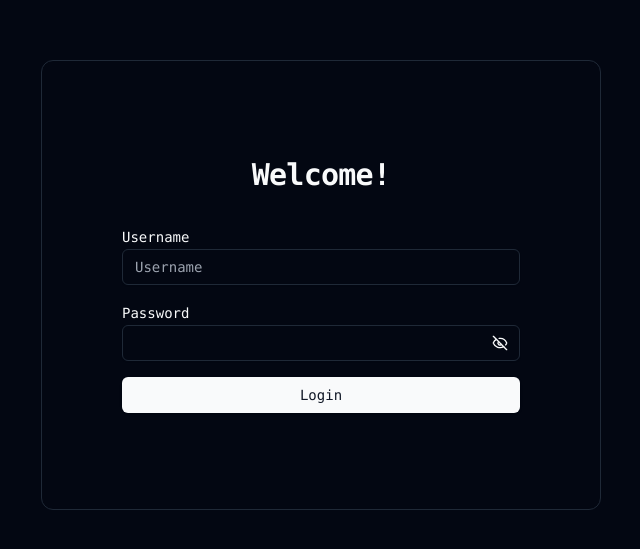
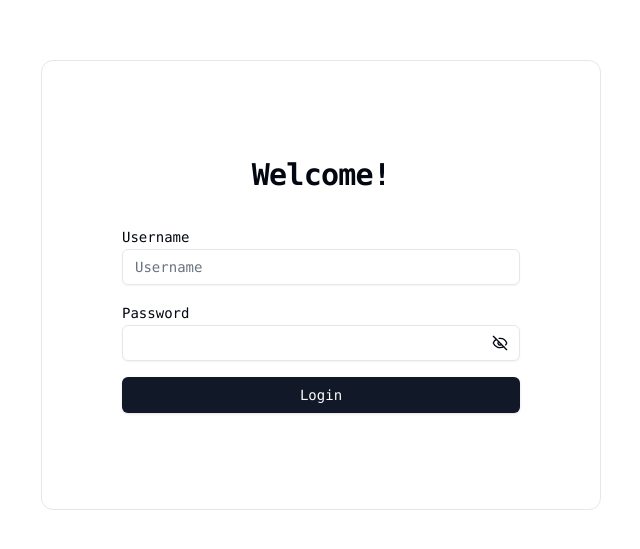
Before and after one commit to AlmazHecker/idk, a Next.js app: page /login in a window 1280 px wide. Shown: the part 115-664 px from the top of the page, without its empty margins (319-959 px from the left). Built offline with nearby package versions, Linux system fonts and the light colour scheme; no server answers.

Commit message:
chore(theme): migrate from cookie to css solution

```diff
--- /dev/null
+++ b/public/toggle-theme.js
@@ -0,0 +1,59 @@
+const primaryColorScheme = ""; // "light" | "dark"
+
+// Get theme data from local storage
+const currentTheme = localStorage.getItem("theme");
+
+function getPreferTheme() {
+  // return theme value in local storage if it is set
+  if (currentTheme) return currentTheme;
+
+  // return primary color scheme if it is set
+  if (primaryColorScheme) return primaryColorScheme;
+
+  // return user device's prefer color scheme
+  return window.matchMedia("(prefers-color-scheme: dark)").matches
+    ? "dark"
+    : "light";
+}
+
+let themeValue = getPreferTheme();
+
+function setPreference() {
+  localStorage.setItem("theme", themeValue);
+  reflectPreference();
+}
+
+function reflectPreference() {
+  document.firstElementChild.setAttribute("data-theme", themeValue);
+
+  document.querySelector("#theme-btn")?.setAttribute("aria-label", themeValue);
+}
+
+// set early so no page flashes / CSS is made aware
+reflectPreference();
+
+window.onload = () => {
+  function setThemeFeature() {
+    // set on load so screen readers can get the latest value on the button
+    reflectPreference();
+
+    // now this script can find and listen for clicks on the control
+    document.querySelector("#theme-btn")?.addEventListener("click", () => {
+      themeValue = themeValue === "light" ? "dark" : "light";
+      setPreference();
+    });
+  }
+
+  setThemeFeature();
+
+  // Runs on view transitions navigation
+  document.addEventListener("astro:after-swap", setThemeFeature);
+};
+
+// sync with system changes
+window
+  .matchMedia("(prefers-color-scheme: dark)")
+  .addEventListener("change", ({ matches: isDark }) => {
+    themeValue = isDark ? "dark" : "light";
+    setPreference();
+  });
--- a/src/app/actions/theme.ts
+++ /dev/null
@@ -1,7 +0,0 @@
-"use server";
-
-import { cookies } from "next/headers";
-
-export async function setThemeCookie(theme: string) {
-  (await cookies()).set("theme", theme);
-}
--- a/src/app/globals.css
+++ b/src/app/globals.css
@@ -9,7 +9,8 @@
 }
 
 @layer base {
-  :root {
+  :root,
+  html[data-theme="light"] {
     --background: 0 0% 100%;
     --foreground: 224 71.4% 4.1%;
     --card: 0 0% 100%;
@@ -36,7 +37,7 @@
     --chart-5: 27 87% 67%;
     --radius: 0.5rem;
   }
-  .dark {
+  html[data-theme="dark"] {
     --background: 224 71.4% 4.1%;
     --foreground: 210 20% 98%;
     --card: 224 71.4% 4.1%;
@@ -64,6 +65,15 @@
   }
 }
 
+#sun-svg,
+html[data-theme="dark"] #moon-svg {
+  display: block;
+}
+#moon-svg,
+html[data-theme="dark"] #sun-svg {
+  display: none;
+}
+
 @layer base {
   * {
     @apply border-border;
--- a/src/app/layout.tsx
+++ b/src/app/layout.tsx
@@ -1,6 +1,8 @@
+// Next.js doesn't allow to use synchronous scripts.
+// It's Script compoonent causes theme flash, that's why I used native script tag
+/* eslint-disable @next/next/no-sync-scripts */
 import type { Metadata } from "next";
 import "./globals.css";
-import { cookies } from "next/headers";
 
 export const metadata: Metadata = {
   title: "IDK",
@@ -17,11 +19,12 @@ export default async function RootLayout({
 }: Readonly<{
   children: React.ReactNode;
 }>) {
-  const theme = (await cookies()).get("theme");
-
   return (
-    <html lang="en" className={theme?.value === "light" ? "light" : "dark"}>
-      <body className={`font-mono antialiased`}>{children}</body>
+    <html lang="en">
+      <head>
+        <script src="./toggle-theme.js" />
+      </head>
+      <body className="font-mono antialiased">{children}</body>
     </html>
   );
 }
--- a/src/widgets/Header/ui/Header.tsx
+++ b/src/widgets/Header/ui/Header.tsx
@@ -2,10 +2,8 @@ import { Link } from "@ui/Link";
 import SelectDate from "@/src/widgets/Header/ui/SelectDate";
 import LogoutButton from "@/src/features/Authentication/Logout/ui/LogoutButton";
 import ThemeSwitch from "@/src/widgets/ThemeSwitch/ThemeSwitch";
-import { cookies } from "next/headers";
 
 const Header = async () => {
-  const theme = (await cookies()).get("theme");
 
   return (
     <div className="flex flex-col md:flex-row h-auto text-center justify-between items-center gap-2 pb-4 md:h-[52px]">
@@ -23,7 +21,7 @@ const Header = async () => {
 
       <div className="flex gap-2 items-center">
         <SelectDate />
-        <ThemeSwitch theme={theme?.value} />
+        <ThemeSwitch  />
         <LogoutButton />
       </div>
     </div>
--- a/src/widgets/ThemeSwitch/ThemeSwitch.tsx
+++ b/src/widgets/ThemeSwitch/ThemeSwitch.tsx
@@ -1,30 +1,16 @@
-"use client";
 import { MoonIcon, SunIcon } from "lucide-react";
 import { Button } from "@ui/button";
-import { setThemeCookie } from "@app/actions/theme";
 
-type Props = {
-  theme?: string;
-};
-const ThemeSwitch = ({ theme }: Props) => {
-  const switchThemes = () => {
-    const root = window.document.documentElement;
-    const newTheme = root.classList.toggle("dark") ? "dark" : "light";
-    return setThemeCookie(newTheme);
-  };
-
+const ThemeSwitch = () => {
   return (
     <Button
       variant="ghost"
       size="icon"
       className="size-8"
-      onClick={switchThemes}
+      id='theme-btn'
     >
-      {theme === "dark" ? (
-        <MoonIcon className="!size-5" />
-      ) : (
-        <SunIcon className="!size-5" />
-      )}
+        <MoonIcon id="moon-svg" className="!size-5" />
+        <SunIcon id="sun-svg" className="!size-5" />
     </Button>
   );
 };
--- a/tailwind.config.ts
+++ b/tailwind.config.ts
@@ -1,7 +1,8 @@
 import type { Config } from "tailwindcss";
 
 const config: Config = {
-  darkMode: ["class"],
+  // darkMode: ["class"],
+  darkMode: ["selector", "[data-theme='dark']"],
   content: ["./src/**/*.{js,ts,jsx,tsx,mdx}", "./app/**/*.{js,ts,jsx,tsx,mdx}"],
   theme: {
     extend: {
```
